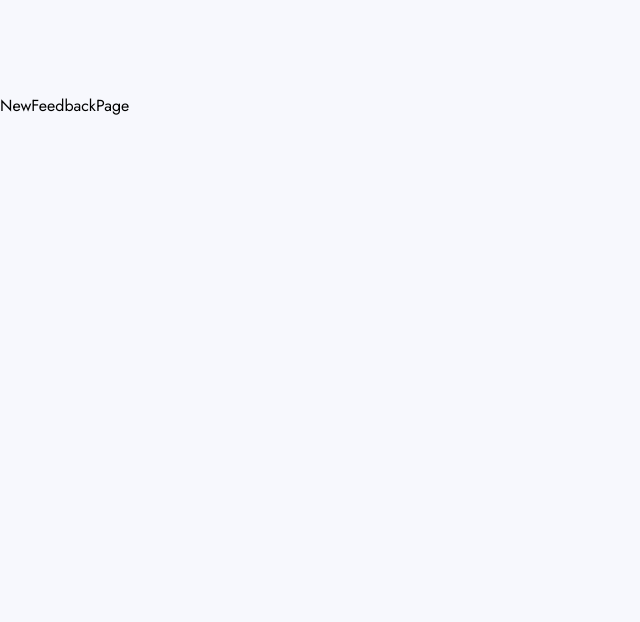
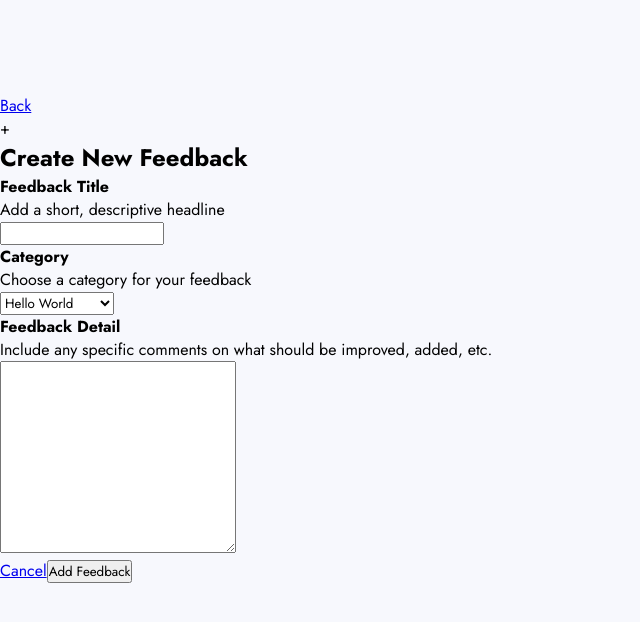
Before and after one commit to steveanthony999/product-feedback-app, a React (Create React App) app in the folder frontend/: page /new-feedback in a window 1280 px wide. Shown: the top 622 px of the page, without its empty margins (0-640 px from the left). Built offline with nearby package versions, Linux system fonts and the light colour scheme.

Commit message:
added html elements

```diff
--- a/frontend/package.json
+++ b/frontend/package.json
@@ -13,7 +13,8 @@
     "react-dom": "^17.0.2",
     "react-redux": "^7.2.6",
     "react-router-dom": "^6.2.2",
-    "react-scripts": "5.0.0"
+    "react-scripts": "5.0.0",
+    "redux-persist": "^6.0.0"
   },
   "scripts": {
     "start": "react-scripts start",
--- /dev/null
+++ b/frontend/src/Components/BackButtonComponent.jsx
@@ -0,0 +1,6 @@
+import { Link } from 'react-router-dom';
+
+const BackButtonComponent = ({ url }) => {
+  return <Link to={url}>Back</Link>;
+};
+export default BackButtonComponent;
--- a/frontend/src/Components/TopBarComponent.jsx
+++ b/frontend/src/Components/TopBarComponent.jsx
@@ -1,4 +1,5 @@
 import { useEffect, useState } from 'react';
+import { Link } from 'react-router-dom';
 import { useSelector } from 'react-redux';
 
 const TopBarComponent = ({ passSortOrder }) => {
@@ -29,7 +30,9 @@ const TopBarComponent = ({ passSortOrder }) => {
           <option value='least-comments'>Least Comments</option>
         </select>
       </div>
-      <div className='right'>Add Feedback</div>
+      <div className='right'>
+        <Link to='/new-feedback'>Add Feedback</Link>
+      </div>
     </div>
   );
 };
--- a/frontend/src/Pages/NewFeedbackPage.jsx
+++ b/frontend/src/Pages/NewFeedbackPage.jsx
@@ -1,4 +1,37 @@
+import { Link } from 'react-router-dom';
+
 const NewFeedbackPage = () => {
-  return <div>NewFeedbackPage</div>;
+  return (
+    <div className='NewFeedbackPage'>
+      <div className='container'>
+        <div className='top'>
+          <Link to={-1}>Back</Link>
+        </div>
+        <div className='bottom'>
+          <div>+</div>
+          <h2>Create New Feedback</h2>
+          <h4>Feedback Title</h4>
+          <p>Add a short, descriptive headline</p>
+          <input type='text' />
+          <h4>Category</h4>
+          <p>Choose a category for your feedback</p>
+          <select name='' id=''>
+            <option value=''>Hello World</option>
+            <option value=''>Goodbye World</option>
+          </select>
+          <h4>Feedback Detail</h4>
+          <p>
+            Include any specific comments on what should be improved, added,
+            etc.
+          </p>
+          <textarea name='' id='' cols='30' rows='10'></textarea>
+          <div className='btn-container'>
+            <Link to='/'>Cancel</Link>
+            <button>Add Feedback</button>
+          </div>
+        </div>
+      </div>
+    </div>
+  );
 };
 export default NewFeedbackPage;
```
Also changed, not shown: 1 other file (tests, documents, lock files or other folders).
